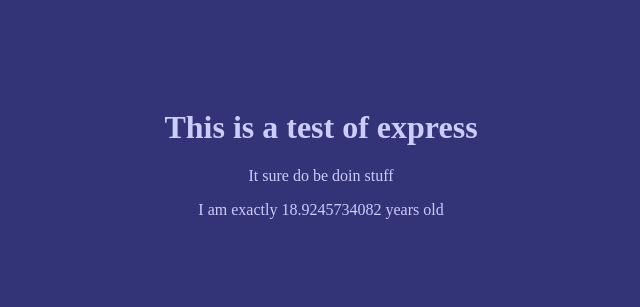
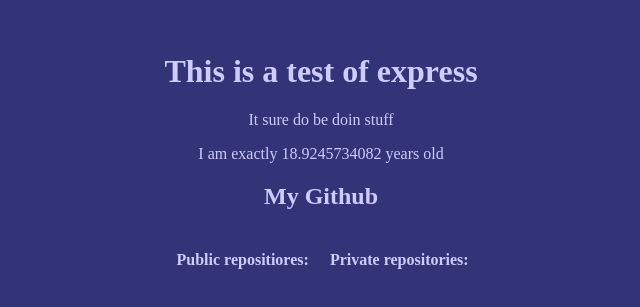
Before and after one commit to KermitPurple/ExpressNunJucksTest, a website: page static/html/index.html in a window 1280 px wide. Shown: the part 239-546 px from the top of the page, without its empty margins (319-959 px from the left). Drawn offline with nearby package versions, Linux system fonts and the light colour scheme; files that its build step writes are made by us from their sources; files whose address does not match are found by name.

Commit message:
Display number of public and private repos and leave link to github

```diff
--- a/static/css/base.css
+++ b/static/css/base.css
@@ -1,8 +1,11 @@
+:root{
+    margin: 0;
+    padding: 0;
+}
+
 html, body{
     width: 100%;
     height: 100%;
-    padding: 0;
-    margin: 0;
     text-align: center;
     background: #337;
     color: #ccf;
--- a/static/css/index.css
+++ b/static/css/index.css
@@ -1,3 +1,16 @@
 .container{
     display: block
 }
+
+.repos_container{
+    display: flex;
+}
+
+a{
+    color: #ccf;
+    text-decoration: none;
+}
+
+.repo_type{
+    width: 50%;
+}
--- a/static/html/index.html
+++ b/static/html/index.html
@@ -8,6 +8,17 @@
         <h1>This is a test of express</h1>
         <p>It sure do be doin stuff</p>
         <p>I am exactly <span id=age></span> years old</p>
+        <h2><a href="{{link}}">My Github</a></h2>
+        <div class="repos_container container">
+            <div class="public container repo_type">
+                <h4>Public repositiores:</h4>
+                <p class="repo_num">{{public_repos}}</p>
+            </div>
+            <div class="private container repo_type">
+                <h4>Private repositories:</h4>
+                <p class="repo_num">{{private_repos}}</p>
+            </div>
+        </div>
     </div>
 {%endblock content%}
 {%block scripts%}
```
Also changed, not shown: server.js (+5 -2 lines).
